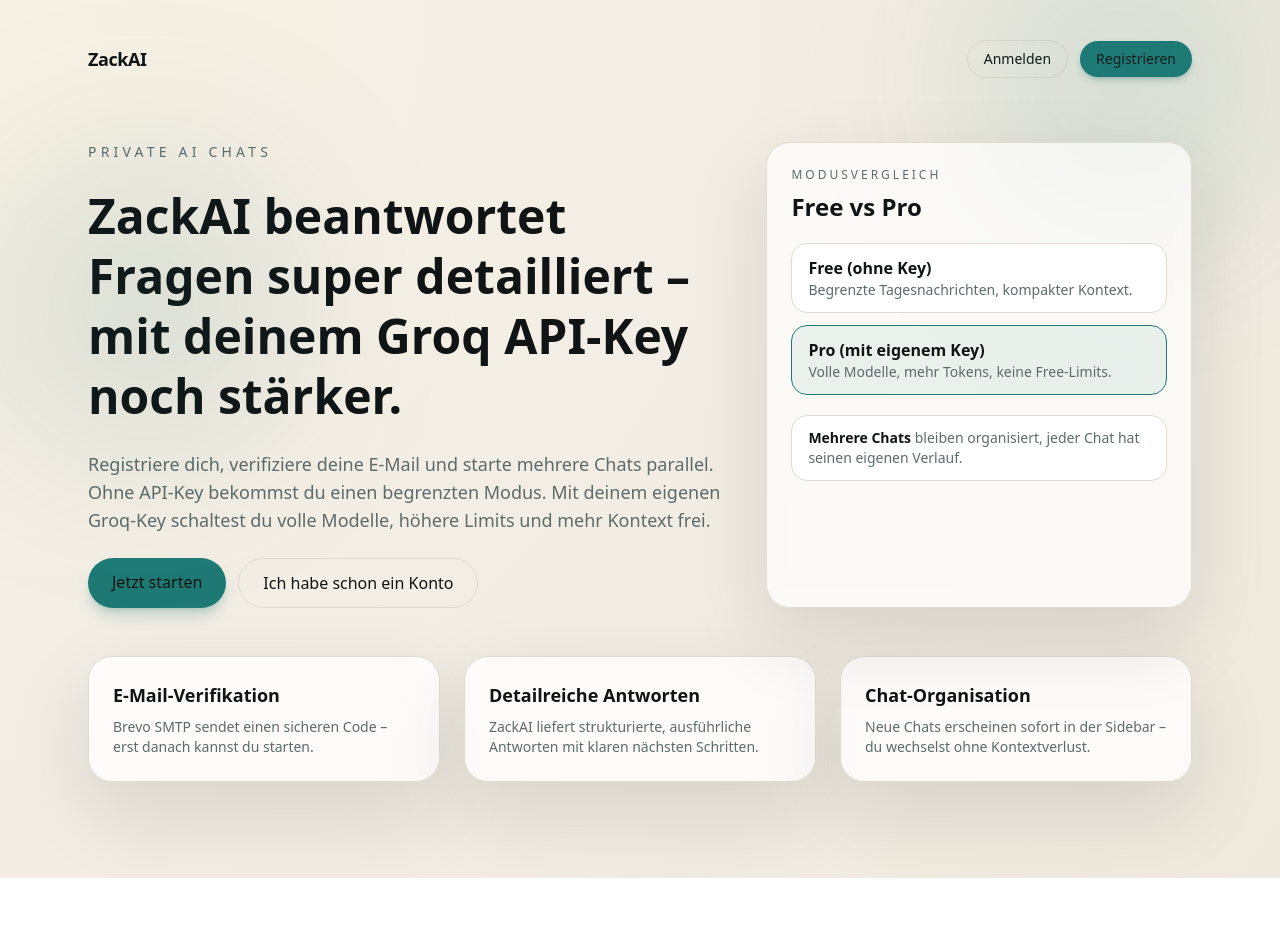
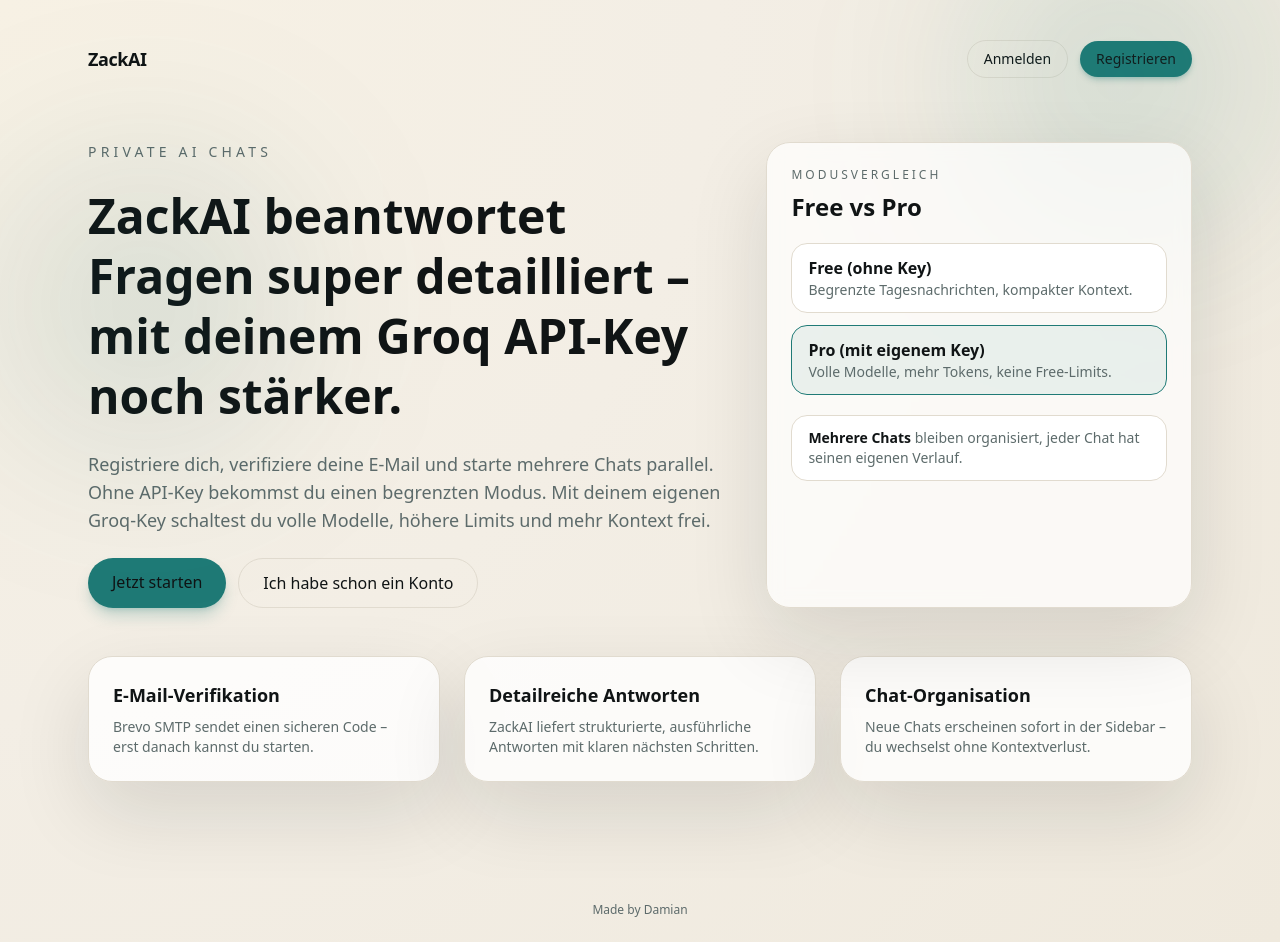
Before and after one commit to damianvomwege-cyber/ZackAI, a Next.js app: page / in a window 1280 px wide. Before the commit the page ends 878 px from the top, so only its background shows below. Built offline with nearby package versions, Linux system fonts and the light colour scheme.

Commit message:
Switch to Postgres and add footer credit

```diff
--- a/src/app/layout.tsx
+++ b/src/app/layout.tsx
@@ -27,7 +27,12 @@
   return (
     <html lang="de">
       <body className={`${sora.variable} ${jetbrainsMono.variable} antialiased`}>
-        {children}
+        <div className="flex min-h-screen flex-col">
+          <div className="flex-1">{children}</div>
+          <footer className="px-6 py-6 text-center text-xs text-[color:var(--muted)]">
+            Made by Damian
+          </footer>
+        </div>
       </body>
     </html>
   );
```
Also changed, not shown: 2 other files (tests, documents, lock files or other folders).
